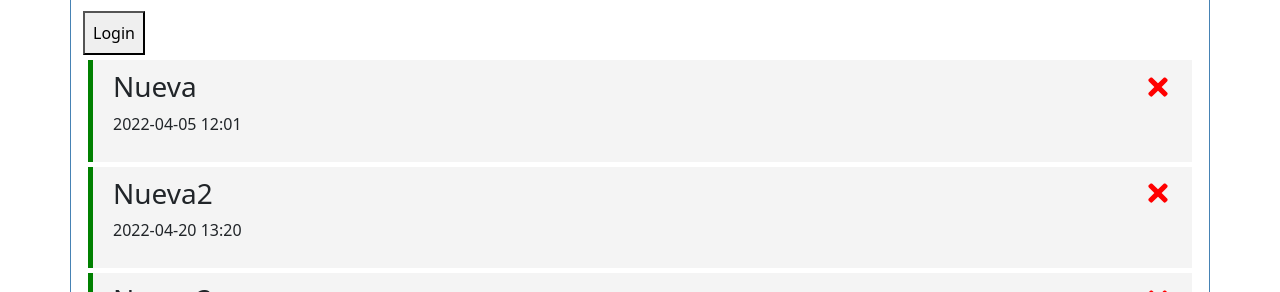
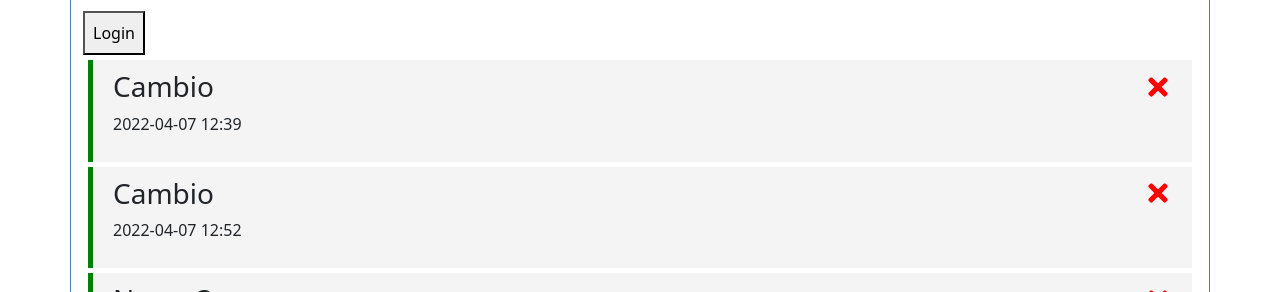
Before and after one commit to MarcosSanz1/reactFin-repo, a React (Create React App) app: page /taskTracker/ in a window 1280 px wide. Shown: the part 126-418 px from the top of the page. Built offline with nearby package versions, Linux system fonts and the light colour scheme; data requests are answered from the project's data file.

Commit message:
Push terminar editar + apunte para realizarlo

```diff
--- a/db.json
+++ b/db.json
@@ -1,17 +1,17 @@
 {
   "tasks": [
     {
-      "name": "Nueva",
-      "day": "2022-04-05T12:01:18.727Z",
       "reminder": true,
-      "description": "Descripción de ejemplo",
+      "name": "Cambio",
+      "day": "2022-04-07T12:39:40.260Z",
+      "description": "descripción de prueba",
       "id": 1
     },
     {
-      "name": "Nueva2",
-      "day": "2022-04-20T13:20:00.000Z",
+      "name": "Cambio",
+      "day": "2022-04-07T12:52:54.803Z",
       "reminder": true,
-      "description": "Descripción de ejemplo2",
+      "description": "descripción de prueba",
       "id": 2
     },
     {
@@ -21,5 +21,10 @@
       "description": "Ejemplo de descripción para la tarea número 3",
       "id": 3
     }
-  ]
+  ],
+  "users": {
+    "name": "Usuario1",
+    "password": "123456",
+    "id": 1
+  }
 }
--- a/package.json
+++ b/package.json
@@ -7,6 +7,7 @@
     "@testing-library/react": "^12.1.4",
     "@testing-library/user-event": "^13.5.0",
     "bootstrap": "^5.1.3",
+    "history": "^5.3.0",
     "jquery-datetimepicker": "^2.5.21",
     "json-server": "^0.17.0",
     "moment": "^2.29.1",
--- a/src/App.js
+++ b/src/App.js
@@ -49,10 +49,12 @@ const App = () => {
   // De forma predeterminada, el inicio de sesión tendrá un valor a falso. Ya que todavía no hemos iniciado sesión
   const [login, setLogin] = useState(false);
 
-  // ESTO LO PASO A
+  // ESTO LO PASO A LA VISTA DE LA TASK
   const [idTask, setIdTask] = useState();
 
   // const navigate = useNavigate();
+
+  const [taskId, setTaskId] = useState();
 
   // Función useEffect para sacar las tasks
   useEffect(() => {
@@ -133,29 +135,64 @@ const App = () => {
   // la task que ya teníamos y cambiando el valor de reminder, que será lo opuesto de lo que tenía,
   // si tenía el valor a true ahora será false y viceversa. De lo contrario, va a devolver la task que ya teníamos
 
-  // const toggleReminder = async (id) => {
-  //   const taskToToggle = await fetchTask(id)
-  //   const updateTask = {...taskToToggle,
-  //   reminder: !taskToToggle.reminder}
+  const editTask = async (id) => {
+    const taskToToggle = await fetchTask(id)
 
-  //   console.log(updateTask)
-  //   // Usamos fetch para buscar la task de la API que queremos buscar y method para poner que queremos hacer
-  //   const res = await fetch(`http://localhost:3001/tasks/${id}`, {
-  //     method: 'PUT',
-  //     headers: {
-  //       'Content-type': 'application/json'
-  //     },
-  //     // Guardamos en string el reminder de la task pasada por id
-  //     body: JSON.stringify(updateTask),
-  //   })
+    // En updateTask tenemos la task "base" y con , le pasamos el parámetro que modifica
+    // Aquí tengo que poner todos los parámetros de la task, con los cambios ya puestos.
+    // Primero conseguir cargar la task en el formulario de AddTask.
+    // Los cambios los hago en
+    const updateTask = {...taskToToggle,
+      name: 'Cambio',
+      day: new Date(),
+      reminder: !taskToToggle.reminder,
+      description: 'descripción de prueba'
+    }
 
-  //   // const data = await res.json()
+    console.log(updateTask)
 
-  //   setTasks(tasks.map((task) =>
-  //   // task.id === id ? { ...task} : task))
-  //   task.id === id ? task = updateTask : task))
-  //   // console.log(data);
-  // }
+    const res = await fetch(`http://localhost:3001/tasks/${id}`, {
+      method: 'PUT',
+      headers: {
+        'Content-type': 'application/json'
+      },
+      // Guardamos en string el reminder de la task pasada por id
+      body: JSON.stringify(updateTask),
+    })
+
+    // const data = await res.json()
+
+    setTasks(tasks.map((task) =>
+    // task.id === id ? { ...task} : task))
+    task.id === id ? task = updateTask : task))
+
+    setShowAddTask(true)
+    console.log(tasks)
+  }
+
+  const toggleReminder = async (id) => {
+    const taskToToggle = await fetchTask(id)
+    const updateTask = {...taskToToggle,
+    reminder: !taskToToggle.reminder}
+
+    console.log(updateTask)
+    // Usamos fetch para buscar la task de la API que queremos buscar y method para poner que queremos hacer
+    const res = await fetch(`http://localhost:3001/tasks/${id}`, {
+      method: 'PUT',
+      headers: {
+        'Content-type': 'application/json'
+      },
+      // Guardamos en string el reminder de la task pasada por id
+      body: JSON.stringify(updateTask),
+    })
+
+    // const data = await res.json()
+
+    setTasks(tasks.map((task) =>
+    // task.id === id ? { ...task} : task))
+    task.id === id ? task = updateTask : task))
+    // console.log(data);
+  }
 
   // ADD TASK
   // const addTask = (task) => {
@@ -197,6 +234,18 @@ const App = () => {
   //   }
   // }
 
+  const sendIdTask = (taskId) => {
+    setTaskId({taskId});
+    console.log(taskId);
+
+    // navigate(`/task/${taskId}`);
+
+    return taskId
+  }
+
+  console.log("Id bueno ",taskId);
+  console.log(idTask);
+
   // PODEMOS HACERLO CON function
   // Le pasamos al componente Tasks (la lista de tasks y funciones CRUD). También
   // podemos poner algún condicional antes de pasar las tasks a Tasks.js. Aquí por ejemplo
@@ -213,6 +262,7 @@ const App = () => {
         {/* setShowAddTask queremos establecerlo en el opuesto de cualquier valor */}
         <Header onAdd={() => setShowAddTask(!showAddTask)}
         showAdd={showAddTask}/>
+        {/* Ahora el botón no cambiará el nombre si no que pasará a la página de Login, y a esta se le pasará la variable login */}
         <button className="p-2" onClick={() => setLogin(!login)}>{login ? "Log out" : "Login"}</button>
         {/* <LoginButton color={ login ? 'red' : 'white'}
         text={login ? 'Log out' : 'Login'} /> */}
@@ -222,19 +272,29 @@ const App = () => {
             <>
               {showAddTask ? <AddTask onAdd={addTask}/> : null}
               {tasks.length > 0 ? (<Tasks tasks={tasks} onDelete={deleteTask}
-              onAdd={addTask} onViewTask={fetchTask}/>) : ('No Tasks To Show')}
+              onAdd={addTask} onViewTask={fetchTask} sendIdTask={sendIdTask}/>) : ('No Tasks To Show')}
             </>
           } />
           <Route path="/about" element={<About/>} />
           <Route path="/profile" element={<Profile login={login}/>} />
           <Route path="*" element={<NotFound/>}/>
           {/* Creo que necesito pase a TaskView lo que sacaba de data (era un objeto task)*/}
-          <Route path="/task/:id" element={<TaskView idTask={idTask}/>} />
+          <Route path="/task/:id" element={
+            <>
+              {showAddTask ? <AddTask onAdd={addTask} /> : null}
+              <TaskView idTask={taskId} onEdit={editTask} onDelete={deleteTask}
+              showAdd={showAddTask}/>
+            </>
+          } />
         </Routes>
         <Footer />
       </div>
     </Router>
   );
+
+  // Para abrir el formulario, usabamos una variable boolean.
+  // Necesito hacer lo mismo. También tengo que cambiar el nombre que tiene el boton.
+  // ? Edit Task : Close
 
   // O PODEMOS HACERLO CON class
   // class App extends Component{
@@ -331,6 +391,10 @@ const App = () => {
 // Con esto ya puedo recoger los parametros que quiera
 // Estando ya en la TaskView, desde ahí ya seteamos la task.
 
+// Tengo que conseguir cambiar la ruta con los dos clicks
+
 // Tengo que tener las cosas claras y subdividir lo que quiero hacer en "primero paso esto - segundo recojo lo otro"
 
+// Necesito implementar el login con un usuario y contraseña. Si ese usuario y contraseña no coincide no se puede loguear
+
 export default App;
--- a/src/components/TaskItem.js
+++ b/src/components/TaskItem.js
@@ -2,21 +2,30 @@ import React from 'react'
 import { FaTimes } from 'react-icons/fa'
 import moment from 'moment'
 import { useNavigate } from 'react-router-dom'
+import PropTypes from 'prop-types'
+import { createBrowserHistory } from 'history'
+
+const history = createBrowserHistory();
 
 // Recogerá una task y la función onDelete. Le dará formato a esta y le diremos que cuando
 // clique en el icono llame a la función onDelete de App.js que le hemos pasado.
 // -> Con el paquete de react-icons podemos poner iconos propios de React. Además podemos
 // añadirle un estilo en el propio parámetro.
 // APUNTE: Cuando necesitamos sacar la id ponemos un () =>
-const TaskItem = ({ task, onDelete, onViewTask }) => {
 
-  //const navigate = useNavigate();
+// De aquí le paso al App el task.id
+// Como pasar un dato de componente hijo a componente padre.
+// Con props cojo los "parámetros del padre" <Tasks idTask={idTask} /> Aquí cojería el idTask
+// Tendré que usar props
 
+const TaskItem = ({ task, onDelete, onViewTask, sendIdTask}) => {
+
+  const navigate = useNavigate();
   return (
     // Si el reminder de la task esta en true, devolverá la clase reminder. Si no, no tendrá nada.
     // El valor del reminder esta llegando del state de las tareas que tenemos. Entonces lo revisa todo el tiempo.
     // El onView si que lo hace porque me saca por consola la task seleccionada
-    <div draggable="true" className={`task ${task.reminder ? 'reminder' : ''}`} onDoubleClick={() => onViewTask(task.id)}>
+    <div draggable="true" className={`task ${task.reminder ? 'reminder' : ''}`} onDoubleClick={() => navigate(`/task/${task.id}`)}>
         <h3>
             {task.name}{' '}
             <FaTimes style={{ color: 'red', cursor: 'pointer' }}
@@ -32,4 +41,8 @@ const TaskItem = ({ task, onDelete, onViewTask }) => {
 // Ya no tengo que pasar el onToggle para editar. Si no que le tengo que pasar el que busca una task por id,
 // para que cuando le de a doble click me abra TaskView con la task de ese id.
 
+TaskItem.propTypes = {
+  sendTaskId: PropTypes.func
+}
+
 export default TaskItem
--- a/src/components/TaskView.js
+++ b/src/components/TaskView.js
@@ -1,39 +1,107 @@
 import React from 'react'
-import { useLocation, useParams } from 'react-router-dom'
+import { useLocation, useParams, Link } from 'react-router-dom'
 import { useEffect, useState } from 'react';
 import { useFetch } from '../hooks/useFetch';
+import { FaTimes } from 'react-icons/fa'
+import moment from 'moment'
 
 // El task esta vacio no me setea el task con el data de la función fetchTask
-const TaskView = () => {
+
+// Una vez lo recoja uso un useEffect pasandole la id
+// Con esto ya puedo recoger los parametros que quiera
+// Estando ya en la TaskView, desde ahí ya seteamos la task.
+
+const TaskView = ({ taskId, onDelete, onEdit, showAdd }) => {
   // const [task, setTask] = useState(null);
+
+  console.log("id TaskView "+taskId);
+  const [task, setTask] = useState(
+    {
+      id: null,
+      name: '',
+      day: '',
+      reminder: false,
+      description: ''
+    },
+  )
 
   const params = useParams();
 
-  const { task, error, loading } = useFetch(
-    "http://localhost:3001/tasks/" + params.id
-  );
+  // const { task, error, loading } = useFetch(
+  //   "http://localhost:3001/tasks/" + idTask
+  // );
+
+    // useEffect(() => {
+    //   const getTask = async () => {
+    //     //const tasksFromServer = await fetchTask()
+    //     //setTask(tasksFromServer)
+    //   }
+
+    //   getTask();
+    // },[])
 
     useEffect(() => {
-      const getTask = async () => {
-        //const tasksFromServer = await fetchTask()
-        //setTask(tasksFromServer)
+      const getTasks = async () => {
+        const tasksFromServer = await fetchTask()
+        setTask(tasksFromServer)
       }
 
-      getTask();
+      getTasks();
     },[])
 
+    // FETCH TASK
+    // Guardará el contenido de una task que buscará por su id.
+  const fetchTask = async () => {
+    const res = await fetch(`http://localhost:3001/tasks/${params.id}`)
+    const data = await res.json()
+
+    // El sacar la task funciona falla el cambiar de ruta
+    // Luego tengo que pasar el resultado a TaskView
+    console.log(data);
+    setTask(data)
+
+    return data
+  }
+
     console.log(task.reminder)
-    console.log(error)
+    //console.log(error)
     // Esta linea la usaba para recoger los parametros de la url
     // const query = new URLSearchParams(useLocation().search)
   return (
-      <>
-      <h2>Id is = {params.id}</h2>
-      <h2>{task.name}</h2>
-      {/* <h2>{query.get("first")}</h2>
-      <h2>{query.get("last")}</h2> */}
-      </>
+    <div draggable="true" className={`task ${task.reminder ? 'reminder' : ''}`}>
+        <h3>
+            {task.name}{' '}
+            <FaTimes style={{ color: 'red', cursor: 'pointer' }}
+             onClick={() => onDelete(task.id)}/>
+        </h3>
+        <p>
+          {moment(task.day).format('YYYY-MM-DD HH:mm')}
+        </p>
+        <p>
+          {task.description}
+        </p>
+        {/* El botón me abrirá el AddTask "que es donde tengo el formulario" y le pasaré a esta la task */}
+        {/* Necesito otro ternario dentro del onClick "no puedo hacer todo en el mismo boton"
+        Con el primer boton abrimos el form y luego necesitamos dos botones más.
+        - Necesito que se mantenga el botón del header para abrir y cerrar formmulario.
+        - Necesito que el botón del formulario dependiendo de en la ruta en la que este, haga
+        onAdd o onEdit
+        - También necesito que dependiendo de la ruta los input se carguen con un valor u otro.
+        (Si estás / has abierto el formulario desde la ruta de donde solo hay una task, cargará los datos de esa y
+        los pondrá en los inputs. Luego usará un onChange para ver si ha cambiado algo, set de los valores y con el
+        botón lanzaremos el onEdit)
+        */}
+        <button onClick={() => onEdit(task.id)}>{showAdd ? "Close" : "Edit Task"}</button>
+    </div>
   )
 }
 
+// APUNTES PARA HACER EL EDITAR MAÑANA:
+// Crear boton Nuevo de Editar cuando accedes a la vista de la tarea. Con ese ya puedo cerrar y abrir
+// Un único botón que al cerrar el formulario, guarde los datos modificados.
+// Con el nuevo botón no necesito un ternario. Simplemente le pongo al nuevo la función de editar.
+// Cuando vaya a la vista de la tarea, por defecto este cerrado el formulario.
+// Pasar los datos de la tarea al componente del formulario.
+// Consejo -> Buscar referencias de aplicaciones similares
+
 export default TaskView
--- a/src/components/Tasks.js
+++ b/src/components/Tasks.js
@@ -33,14 +33,14 @@ const navigate = useNavigate
 //     return data.id
 //   }
 
-const Tasks = ({ tasks, onDelete, onViewTask}) => {
+const Tasks = ({ tasks, onDelete, onViewTask, sendIdTask }) => {
   return (
     <div>
         {tasks.map((task) => (
         <Task
          key={task.id}
          task={task}
-         onDelete={onDelete} onViewTask={onViewTask}/>
+         onDelete={onDelete} onViewTask={onViewTask} sendIdTask={ (value) => sendIdTask(value)}/>
         ))}
     </div>
   )
```
Also changed, not shown: src/components/Login.js (added, +49 -0 lines), 1 other file (tests, documents, lock files or other folders).
